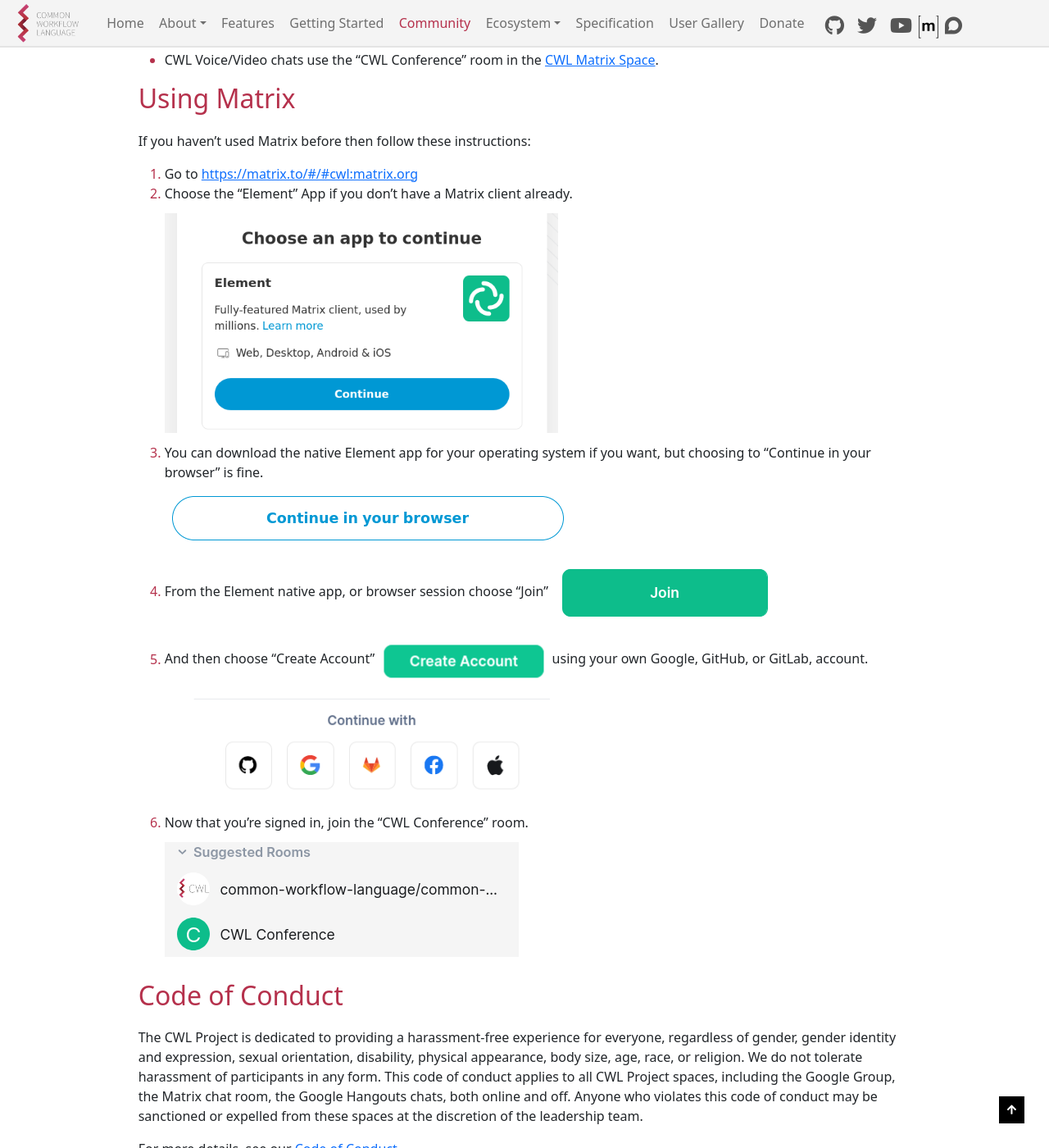
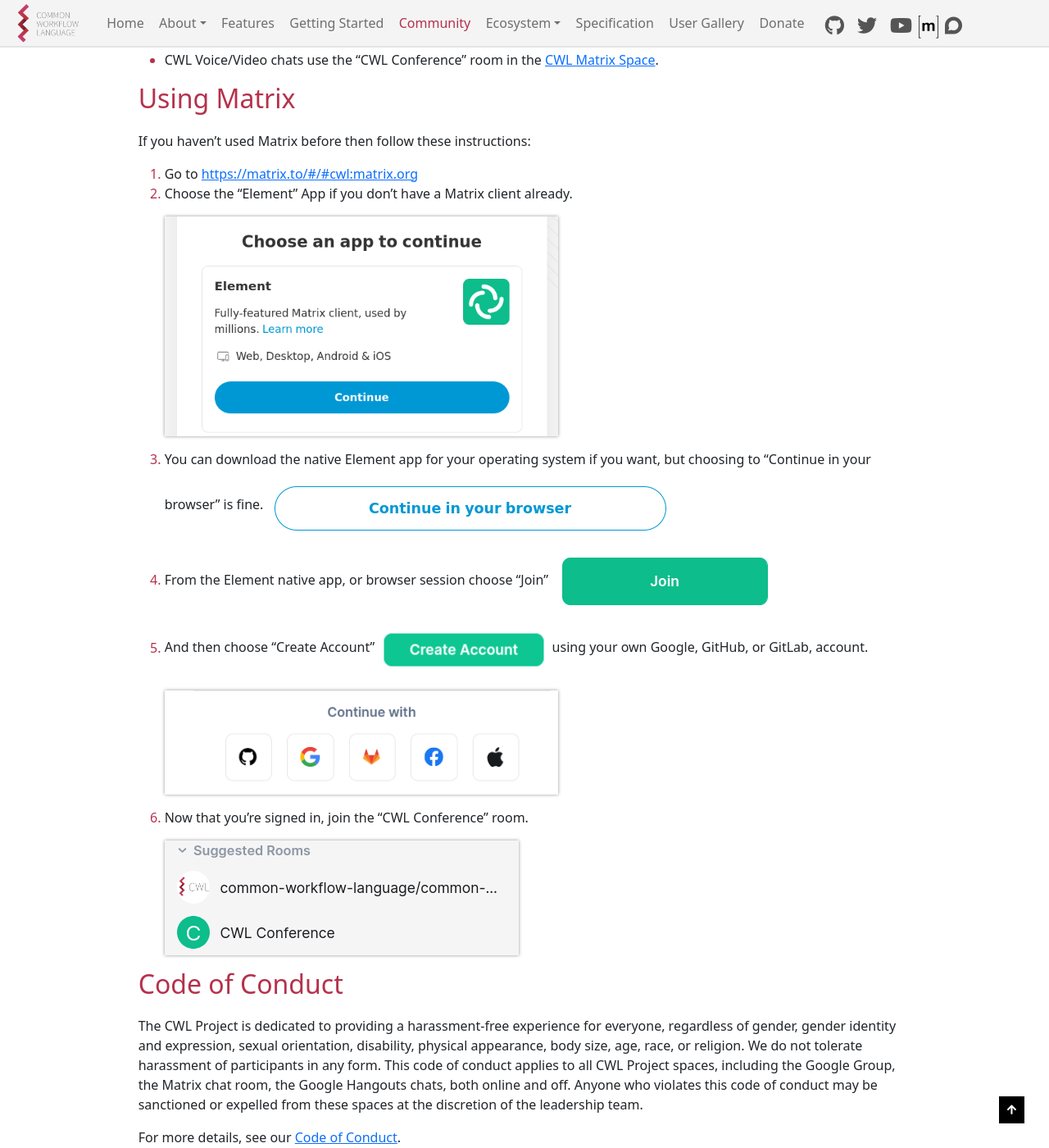
Before and after one commit to common-workflow-language/cwl-website, a Jekyll site: the page built from content/community.md, in a window 1280 px wide and 1400 px high, scrolled down 677 px. Shown: the whole window at 82% size. Built offline with Jekyll 4.4.1, drawn with Linux system fonts in a browser that asks for light colours.

Commit message:
Improve Matrix tutorial img sizes and spacing #126
* Change <img> tags to markdown format in community.md
* Add additional helper classes for SCSS

```diff
--- a/content/_sass/partials/_helpers.scss
+++ b/content/_sass/partials/_helpers.scss
@@ -7,6 +7,10 @@
 
 .no-underline {
   text-decoration: none;
+}
+
+.box-shadow-grey {
+  box-shadow: 0 0 4px 0 rgba(0, 0, 0, 0.41);
 }
 
 .black-text {
@@ -21,6 +25,15 @@
   font-weight: normal;
 }
 
+.mb-10 {
+  margin-bottom: 10px;
+}
+
+.mbt-12 {
+  margin-bottom: 12px;
+  margin-top: 12px;
+}
+
 .mb-12 {
   margin-bottom: 12px;
 }
@@ -29,6 +42,34 @@
   margin-top: 12px;
 }
 
+.mbt-16 {
+  margin-bottom: 16px;
+  margin-top: 16px;
+}
+
+.mb-16 {
+  margin-bottom: 16px;
+}
+
+.mt-16 {
+  margin-top: 16px;
+}
+
+.ml-2em {
+  margin-left: 2em;
+}
+
 .w-480 {
   width: 480px;
 }
+
+.d-block {
+  display: block;
+}
+
+.matrix-tutorial-img {
+  display: block;
+  box-shadow: 0 0 4px 0 rgba(0, 0, 0, 0.41);
+  margin: 16px 0;
+  max-width: 480px;
+}
--- a/content/community.md
+++ b/content/community.md
@@ -38,21 +38,18 @@
 
 1. Go to <https://matrix.to/#/#cwl:matrix.org>
 2. Choose the “Element” App if you don’t have a Matrix client already.
-
-   <img src="/assets/img/matrix-element-app.png" class="mb-12 mt-12 w-480" alt="screenshot of Matrix app chooser dialog." />
+    ![screenshot of Matrix app chooser dialog.](/assets/img/matrix-element-app.png){:.matrix-tutorial-img}
 
 3. You can download the native Element app for your operating system if you want, but choosing to “Continue in your browser” is fine.
+    ![screenshot of 'Continue in your Browser' button](/assets/img/continue-in-your-browser.png){:.mt-16 .mb-10}
 
-   <img src="/assets/img/continue-in-your-browser.png" class="mb-12 mt-12" alt="screenshot of 'Continue in your Browser' button" />
+4. From the Element native app, or browser session choose "Join" ![screenshot of 'Join' button](/assets/img/join.png)
 
-4. From the Element native app, or browser session choose "Join" <img src="/assets/img/join.png" alt="screenshot of 'Join' button" />
-5. And then choose “Create Account” <img src="/assets/img/create-account.png" alt="screenshot of 'Create Account' button" > using your own Google, GitHub, or GitLab, account.
-
-   <img src="/assets/img/continue-with-icons.png" class="mb-12 mt-12 w-480" alt="screenshot of third party login chooser dialog" />
+5. And then choose “Create Account” ![screenshot of 'Create Account' button](/assets/img/create-account.png) using your own Google, GitHub, or GitLab, account.
+    ![screenshot of third party login chooser dialog](/assets/img/continue-with-icons.png){:.matrix-tutorial-img}
 
 6. Now that you’re signed in, join the “CWL Conference” room.
-
-   <img src="/assets/img/cwl-conference-suggested-rooms.png" class="mb-12 mt-12" alt="screenshot of 'CWL Conference' under 'Suggested Rooms' in the CWL Matrix Space." />
+    ![screenshot of 'CWL Conference' under 'Suggested Rooms' in the CWL Matrix Space.](/assets/img/cwl-conference-suggested-rooms.png){:.matrix-tutorial-img}
 
 ## Code of Conduct
 
```
